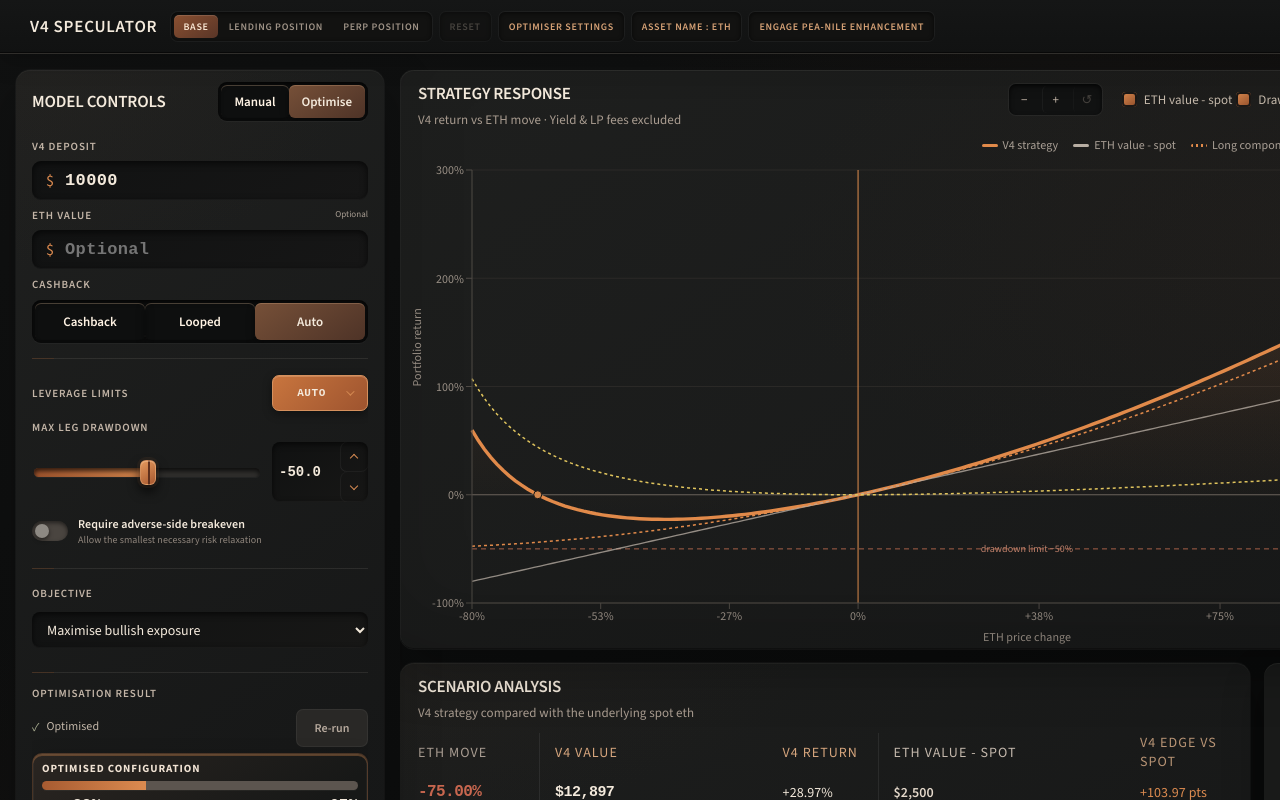
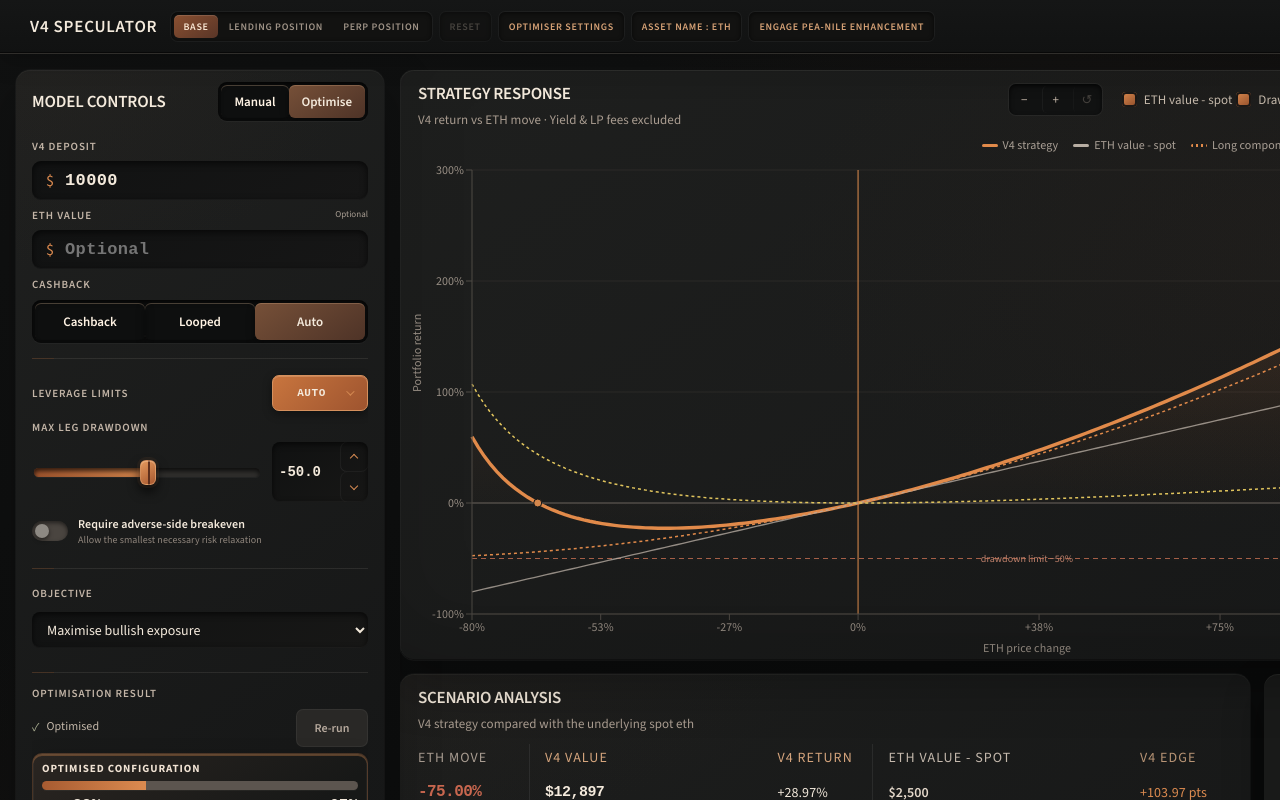
Before and after one commit to Scuttl-E/v4-speculator-calculator, a React (Vite) app: page / in a window 1280 px wide. Shown: the top 800 px of the page. Built offline with nearby package versions, Linux system fonts and the light colour scheme.

Commit message:
Simplify scenario edge headings

```diff
--- a/src/App.tsx
+++ b/src/App.tsx
@@ -3113,11 +3113,11 @@ export default function App() {
                 <span className="v4-start">V4 VALUE</span>
                 <span className="v4-end">V4 RETURN</span>
                 <span className="spot-start">{assetLabel} VALUE - SPOT</span>
-                <span className="edge-cell">V4 EDGE VS SPOT</span>
+                <span className="edge-cell">V4 EDGE</span>
                 {displayComparisonMode === "lending" && <span className="debt-cell">LENDING POSITION</span>}
                 {displayComparisonMode === "perp" && <span className="debt-cell">PERP POSITION</span>}
-                {displayComparisonMode === "lending" && <span className="comparison-edge">V4 EDGE VS LENDING</span>}
-                {displayComparisonMode === "perp" && <span className="comparison-edge">V4 EDGE VS PERP</span>}
+                {displayComparisonMode === "lending" && <span className="comparison-edge">V4 EDGE</span>}
+                {displayComparisonMode === "perp" && <span className="comparison-edge">V4 EDGE</span>}
               </div>
               {scenarios.map((p) => {
                 const v4Return = portfolioReturn(p, config),
--- a/src/styles.css
+++ b/src/styles.css
@@ -1811,10 +1811,10 @@ body {
 /* Scenario comparison groups: V4 instrument, spot benchmark with its relative
    edge, then the optional lending/perp position. */
 .scenario-row {
-  grid-template-columns: 112px .9fr .9fr 1fr .85fr minmax(180px, 1.5fr) .9fr;
+  grid-template-columns: 102px .9fr .9fr 1fr .85fr minmax(180px, 1.5fr) .9fr;
 }
 .scenarios.comparison-base .scenario-row {
-  grid-template-columns: 112px .9fr .9fr 1fr .85fr;
+  grid-template-columns: 102px .9fr .9fr 1fr .85fr;
 }
 .scenario-row > .v4-start,
 .scenario-row > .spot-start,
@@ -1873,12 +1873,12 @@ body {
 
 @media (max-width: 1350px) {
   .scenario-row {
-    grid-template-columns: 104px .85fr .8fr .95fr .75fr minmax(140px, 1.35fr) .8fr;
+    grid-template-columns: 94px .85fr .8fr .95fr .75fr minmax(140px, 1.35fr) .8fr;
     gap: 7px;
     padding-inline: 9px;
   }
   .scenarios.comparison-base .scenario-row {
-    grid-template-columns: 104px .85fr .8fr .95fr .75fr;
+    grid-template-columns: 94px .85fr .8fr .95fr .75fr;
   }
   .scenario-row > .v4-start,
   .scenario-row > .spot-start,
@@ -2239,14 +2239,14 @@ body {
 .scenarios > .panel-head { grid-column: 1 / -1; }
 .scenarios > .scenario-table { grid-column: 1; }
 .scenarios .scenario-row {
-  grid-template-columns: 112px minmax(72px, 1fr) 86px minmax(82px, 1.08fr) 92px minmax(68px, .78fr) minmax(94px, 1.05fr);
+  grid-template-columns: 102px minmax(72px, 1fr) 86px minmax(82px, 1.08fr) 92px minmax(68px, .78fr) minmax(94px, 1.05fr);
   gap: 9px;
   padding: 0 10px;
 }
 .scenarios .scenario-row > * { min-width: 0; }
 .scenarios.comparison-base { grid-template-columns: minmax(0, 1fr); }
 .scenarios.comparison-base .scenario-table { grid-column: 1 / -1; }
-.scenarios.comparison-base .scenario-row { grid-template-columns: 112px minmax(72px, 1fr) 86px minmax(82px, 1.08fr) 92px; }
+.scenarios.comparison-base .scenario-row { grid-template-columns: 102px minmax(72px, 1fr) 86px minmax(82px, 1.08fr) 92px; }
 .scenario-asset-move { display: flex; flex-direction: column; justify-content: center; gap: 2px; }
 .scenario-asset-move small { color: #a99e93; font-size: 10px; line-height: 1; white-space: nowrap; }
 .scenario-debt-summary {
@@ -2939,7 +2939,7 @@ main.web-app .chart-panel .chart-controls > label {
   text-overflow: clip;
 }
 main.web-app .scenarios .scenario-row {
-  grid-template-columns: 112px minmax(82px, 1fr) 86px minmax(82px, 1.08fr) 92px minmax(110px, 1.2fr) minmax(78px, .9fr);
+  grid-template-columns: 102px minmax(82px, 1fr) 86px minmax(82px, 1.08fr) 92px minmax(110px, 1.2fr) minmax(78px, .9fr);
   gap: 9px;
   padding-inline: 10px;
   font-size: 14px;
@@ -2951,7 +2951,7 @@ main.web-app .scenarios .scenario-row b {
   font-size: 15px;
 }
 main.web-app .scenarios.comparison-base .scenario-row {
-  grid-template-columns: 112px minmax(82px, 1fr) 86px minmax(82px, 1.08fr) 92px;
+  grid-template-columns: 102px minmax(82px, 1fr) 86px minmax(82px, 1.08fr) 92px;
 }
 main.web-app .scenarios .scenario-row > .v4-start,
 main.web-app .scenarios .scenario-row > .spot-start,
```
